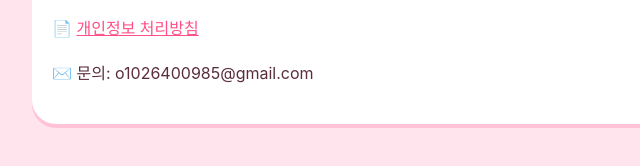
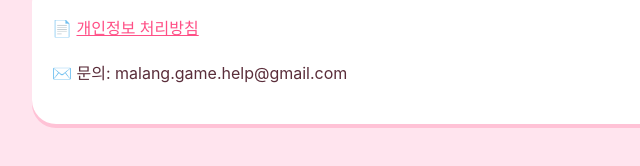
Before and after one commit to tenjinmike/tenjinmike.github.io, a plain HTML site: page index.html in a window 1280 px wide. Shown: the part 604-770 px from the top of the page, 288-928 px from the left. Drawn offline with Linux system fonts and the light colour scheme.

Commit message:
문의 이메일 변경
Co-Authored-By: Claude Opus 5.5 <noreply@anthropic.com>
Claude-Session: https://claude.ai/code/session_0141CfpBnJU5XFQXcc734gr6

```diff
--- a/index.html
+++ b/index.html
@@ -23,6 +23,6 @@ a{color:#ff4f86}
 </div>
 <div class="card">
 <p>📄 <a href="privacy.html">개인정보 처리방침</a></p>
-<p>✉️ 문의: <span id="mail">o1026400985@gmail.com</span></p>
+<p>✉️ 문의: <span id="mail">malang.game.help@gmail.com</span></p>
 </div>
 </main></body></html>
```
Also changed, not shown: privacy.html (+1 -1 lines).
